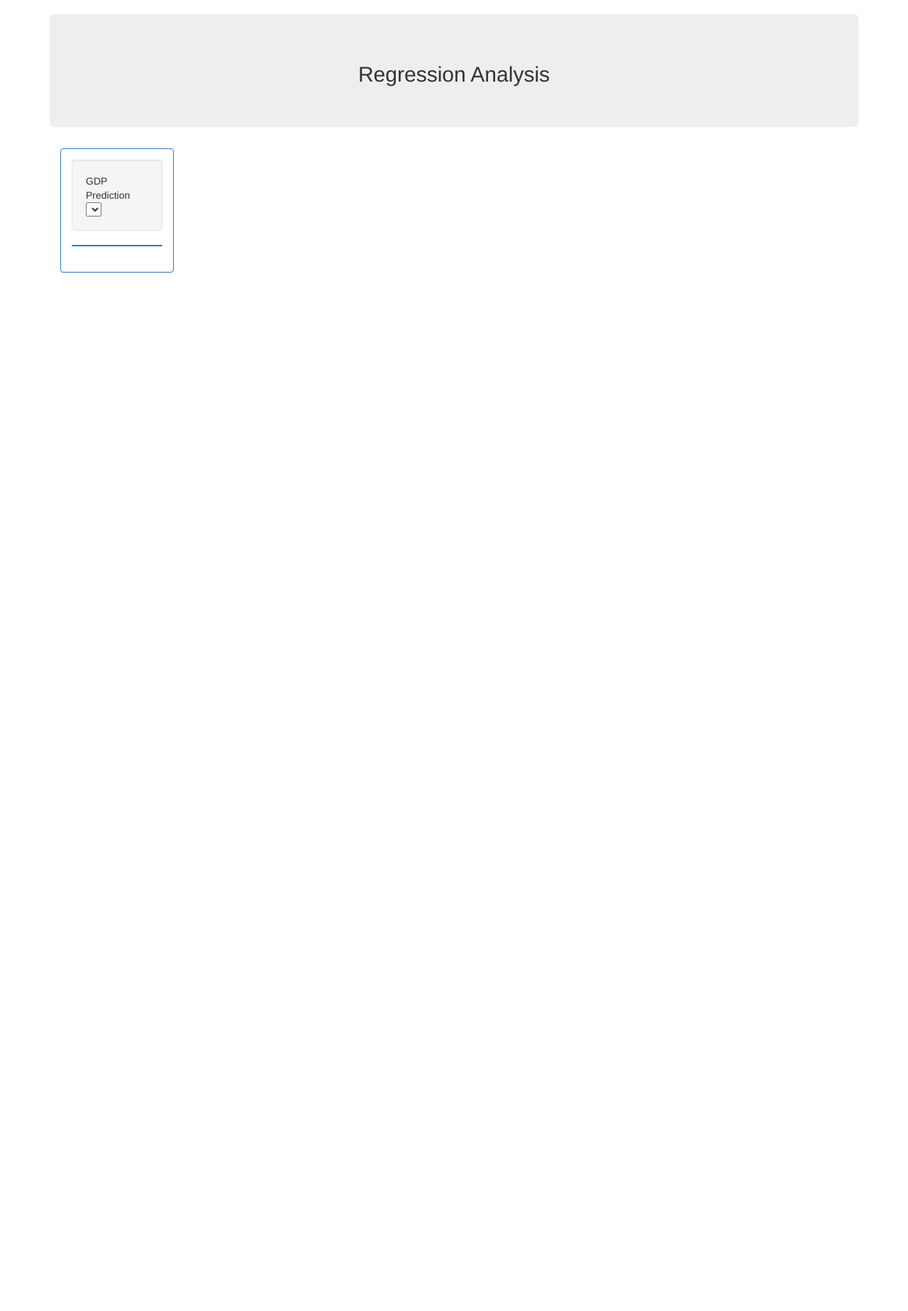
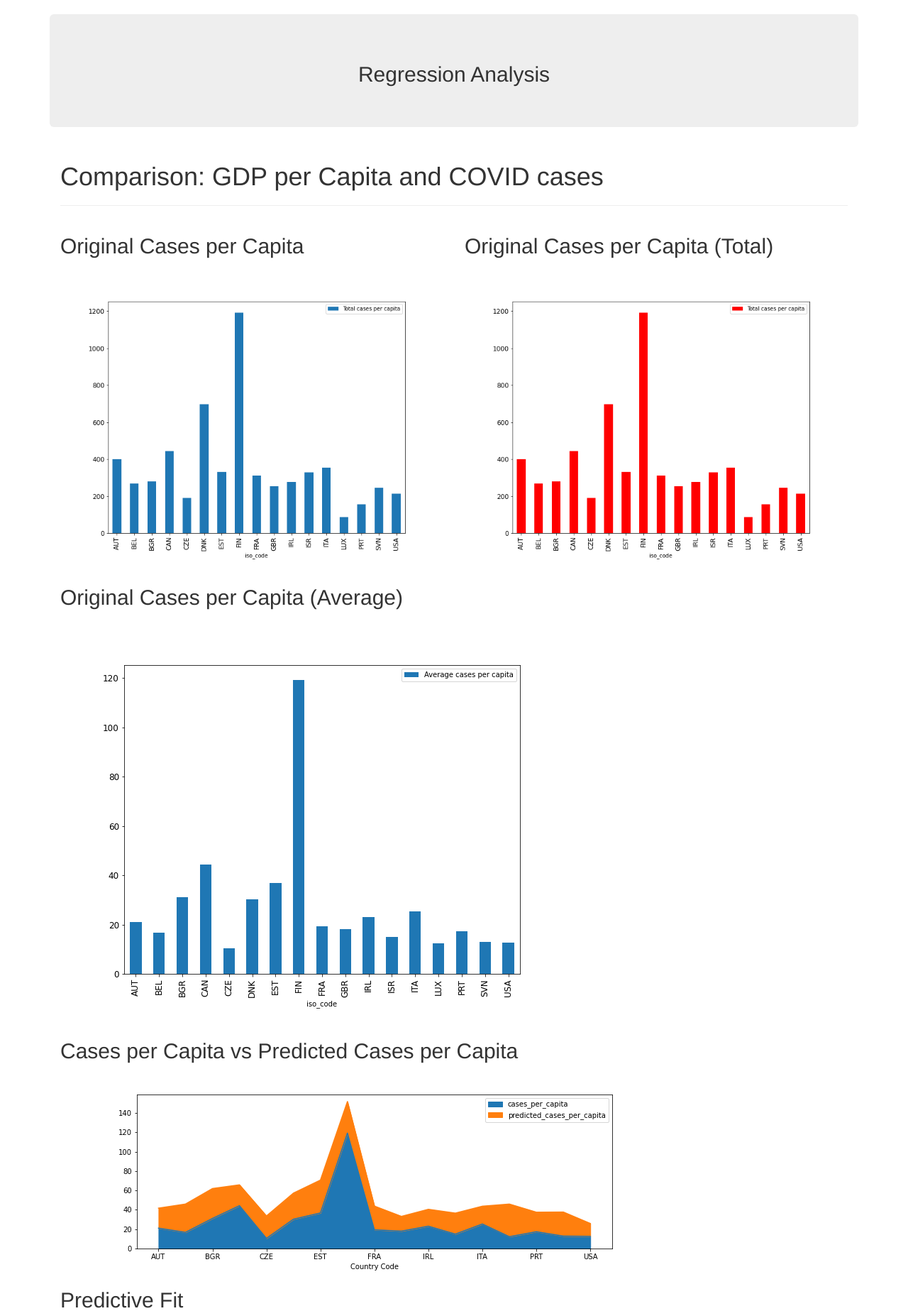
Before and after one commit to chris-inalsingh/Covid19_ML, a Flask app: page /GDP in a window 1280 px wide. Shown: the part 102-1949 px from the top of the page at 71% size. Before the commit the page ends 486 px from the top, so only its background shows below. Run offline with Flask 2, Linux system fonts and the light colour scheme; lists and menus that the app fills with data are empty; some libraries are stand-ins or nearby versions.

Commit message:
Prediction.html
Model Graphs added

```diff
--- a/ActualApp/templates/prediction.html
+++ b/ActualApp/templates/prediction.html
@@ -48,25 +48,43 @@
     </div>
     <!-- this is the empty box, fill later-->
    <div class="row">
-      <div class="col-md-2">
-        <div class="panel panel-primary">
-          <div id="data-type" class="panel-body">
+          <!-- Start of container -->
+    <div class="container">
+      <article class="description-content row">
+        <div class="col-xs-12">
+          <h1 class="description-header">Comparison: GDP per Capita and COVID cases</h1>
+          <hr class="description-hr"/>
 
-            <div class="well">
-              <h7>GDP Prediction</h7>
-              <select id="selDataset" onchange="optionChanged(this.value)"></select>
-            </div>
-            <div class="panel panel-primary">
+        </div>
+        <div class="col-md-6">
+          <h2 class="comparison-header">Original Cases per Capita</h2>
+          <img src="../static/img/Original Cases per Capita.png" alt="Original Cases per Capita" class="comparison-image img-responsive">
+          <hr class="visible-xs visible-sm">
+        </div>
+        <div class="col-md-6">
+          <h2 class="comparison-header">Original Cases per Capita (Total)</h2>
+          <img src="../static/img/Original Cases per Capita (total).png" alt="Original Cases per Capita (total)" class="comparison-image img-responsive">
+          <hr class="visible-xs visible-sm">
+        </div>
+        <div class="col-md-12">
+          <h2 class="comparison-header">Original Cases per Capita (Average)</h2>
+          <img src="../static/img/Original Cases per Capita(average).png" alt="Original Cases per Capita (Average)" class="comparison-image img-responsive">
+          <hr class="visible-xs visible-sm">
+        </div>
+        <div class="col-md-12">
+          <h2 class="comparison-header">Cases per Capita vs Predicted Cases per Capita</h2>
+          <img src="../static/img/TrueCASESvsPredCASES.png" alt="Cases per Capita vs Predicted Cases per Capita" class="comparison-image img-responsive">
+        </div>
+        <div class="col-md-12">
+          <h2 class="comparison-header">Predictive Fit</h2>
+          <img src="../static/img/PredVSTrue.png" alt="Predictive Fit" class="comparison-image img-responsive">
+        </div>
 
-            </div>
-            <div class="row">
-              <div class="col-md-5">
-                <div id="mapops"></div>
-              </div>
-            </div>
-          </div>
-        </div>
-      </div>
+
+      </article>
+    </div>
+    <!-- End of container  -->
+
     </div>
 
 
```
Also changed, not shown: ActualApp/static/img/Original Cases per Capita (total).png (added), ActualApp/static/img/Original Cases per Capita(average).png (added), ActualApp/static/img/Original Cases per Capita.png (added), ActualApp/static/img/PredVSTrue.png (added), ActualApp/static/img/TrueCASESvsPredCASES.png (added), ActualApp/static/img/scatter_line_of_fit.png (added).
